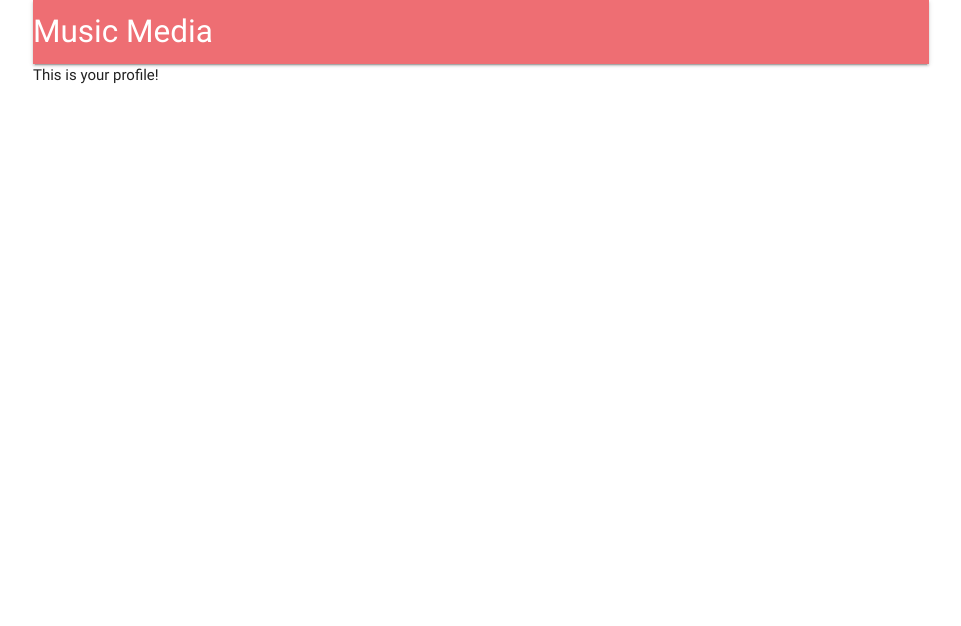
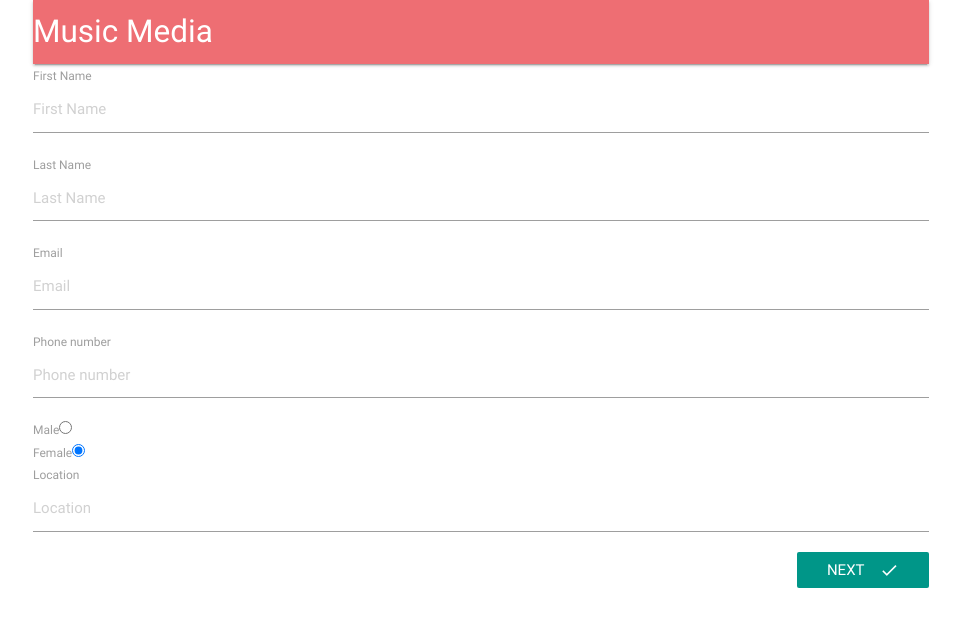
Before and after one commit to musicmediawebapp/MusicMediaWebApp, a React (Create React App) app in the folder client/: page /profile/1 in a window 1280 px wide. Shown: the top 626 px of the page, without its empty margins (159-1120 px from the left). Built offline with nearby package versions, Linux system fonts and the light colour scheme; no server answers.

Commit message:
Made new FormFields for Personal component, moved RenderFIeld since it's used in other places and connected Personal.js to redux-form

```diff
--- /dev/null
+++ b/client/src/components/Personal/FormFields.js
@@ -0,0 +1,11 @@
+import RenderField from '../utils/RenderField/RenderField';
+
+export default [
+    { key: 1, type: "text", label: "First Name", name:"firstName", component:{RenderField} },
+    { key: 2, type: "text", label: "Last Name", name:"lastName", component:{RenderField} },
+    { key: 3, type: "text", label: "Email", name:"email", component:{RenderField} },
+    { key: 4, type: "text", label: "Phone number", name:"phoneNumber", component:{RenderField} },
+    { key: 5, type: "radio", label: "Male", name:"gender", component:{RenderField}, value:"male"},
+    { key: 6, type: "radio", label: "Female", name:"gender", component:{RenderField}, value:"female"},
+    { key: 7, type: "text", label: "Location", name:"location", component:{RenderField} }
+]
--- a/client/src/components/Personal/Personal.js
+++ b/client/src/components/Personal/Personal.js
@@ -1,14 +1,52 @@
 import React, { Component } from 'react';
+import { reduxForm, Field } from 'redux-form';
+import validate from '../utils/ValidateWorkflow';
+import formFields from './FormFields';
+import _ from 'lodash';
+import { fetchUser } from '../../actions/index';
+import { connect } from 'react-redux';
 
 class Personal extends Component {
+    renderFields() {
+        return _.map(formFields, ({ key, type, label, name, component }) => {
+            return (
+                <Field
+                    key={key}
+                    type={type}
+                    label={label}
+                    name={name}
+                    component={component.RenderField}
+                />
+            );
+        });
+    }
+
     render() {
-        console.log("Profile rendered");
-        return (
+        var { handleSubmit } = this.props;
+        return(
             <div>
-                This is your profile!
+                <form onSubmit={handleSubmit}>
+                    {this.renderFields()}
+                    <button className="teal btn-flat right white-text" type="submit">
+                        Next
+                        <i className="material-icons right">done</i>
+                    </button>
+                </form>
             </div>
         );
     }
 }
 
+Personal = reduxForm({
+    form: 'personalForm',
+    validate
+})(Personal);
+
+Personal = connect(
+    state => ({
+        initialValues: state.auth // pull initial values from auth reducer
+    }),
+    {load: fetchUser} // bind loading action creator
+)(Personal);
+
 export default Personal;
--- a/client/src/components/setup/FormFirstPage/FormFields.js
+++ b/client/src/components/setup/FormFirstPage/FormFields.js
@@ -1,4 +1,4 @@
-import RenderField from '../RenderField/RenderField';
+import RenderField from '../../utils/RenderField/RenderField';
 
 export default [
     { key: 1, type: "text", label: "First Name", name:"firstName", component:{RenderField} },
--- a/client/src/components/setup/FormSecondPage/FormFields.js
+++ b/client/src/components/setup/FormSecondPage/FormFields.js
@@ -1,4 +1,4 @@
-import RenderField from '../RenderField/RenderField';
+import RenderField from '../../utils/RenderField/RenderField';
 
 export default [
     { key: 1, type: "text", label: "Phone number", name:"phoneNumber", component:{RenderField} },
```
Also changed, not shown: client/src/components/utils/RenderField/RenderField.css (added), client/src/components/utils/RenderField/RenderField.js (renamed from client/src/components/setup/RenderField/RenderField.js).
